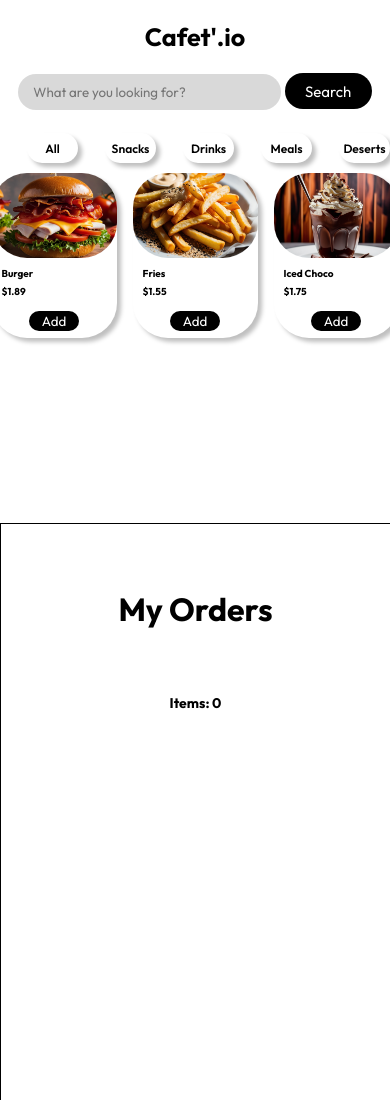
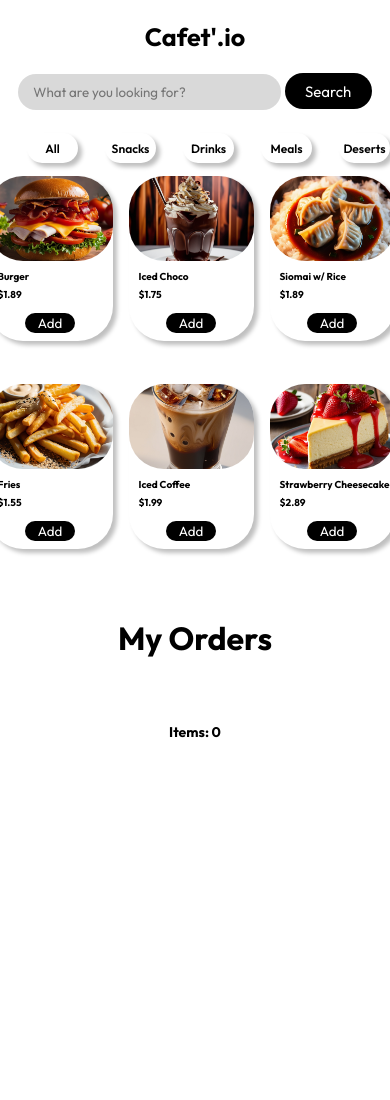
Before and after one commit to Shiro481/Cafe-Project-Web-App, a plain HTML site: page index.html in a window 390 px wide. Shown: the top 1100 px of the page. Drawn offline with Linux system fonts and the light colour scheme.

Commit message:
Responsive to mobile

```diff
--- a/styles.css
+++ b/styles.css
@@ -527,18 +527,20 @@ body{
     display:flex;
     justify-content: center;
     align-items: center;
+    margin-top:30px;
   }
 
 .food-card-container{
   display:grid;
-  grid-template-columns: 125px 1fr ;
+  grid-template-rows: 1fr 1fr ;
   grid-auto-flow: column dense;
-  width:407px;
+  width:450px;
   gap: 1rem;
-  height:340px;
+  height:400px;
   overflow: hidden;
   overflow-x: scroll;
-  margin-top:20px;
+  margin-top: 25px;
+  margin-left:35px;
 }
 .food-card-interior{
   width:125px;
@@ -580,6 +582,16 @@ body{
   margin-top: 12.5px;
 }
 
+.cashier-container{
+  margin-top:20px;
+  width:100%;
+  height:100%;
+  border: none;
+  display:flex;
+  flex-direction: column;
+  align-items: center;
+}
+
 
 
 }
```
